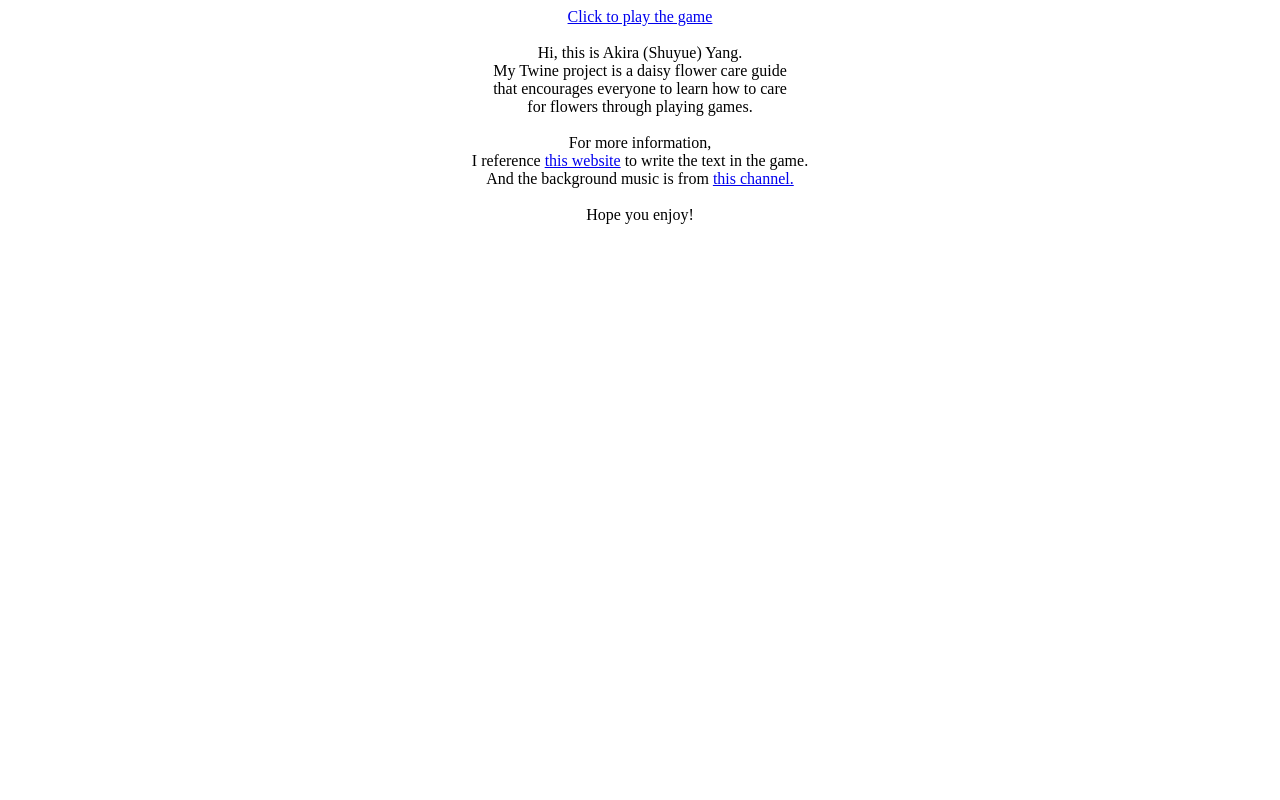
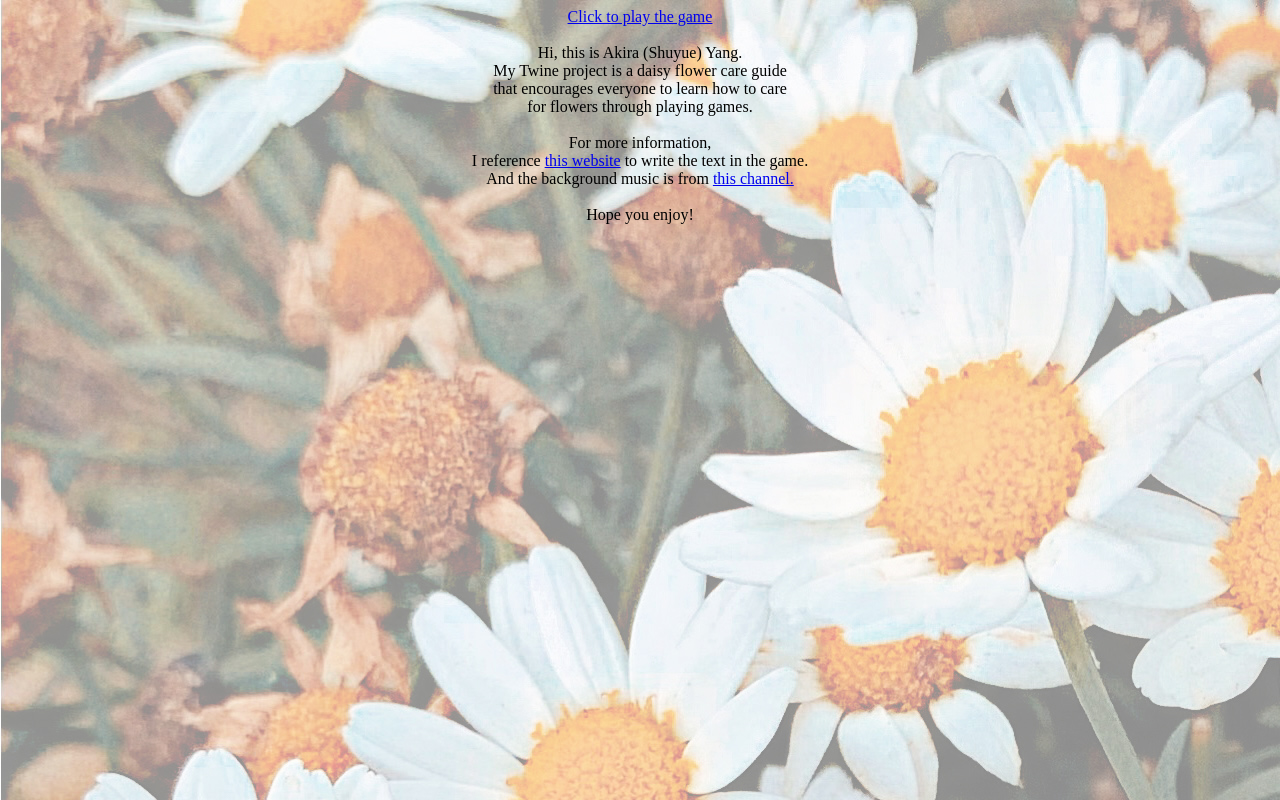
Before and after one commit to akirayang0521/Akira-twine, a plain HTML site: page index.html in a window 1280 px wide. Drawn offline with Linux system fonts and the light colour scheme.

Commit message:
Update index.html

```diff
--- a/index.html
+++ b/index.html
@@ -1,10 +1,10 @@
 <html>
   <head>
     <style>
-      body{text-align:center} {background-image: url("https://akirayang0521.github.io/Akira-twine/image/daisy_hdr1.jpg");}
+      body{text-align:center}
     </style>
   </head>
-  <body>
+  <body background="https://akirayang0521.github.io/Akira-twine/image/daisy_hdr1.jpg">
     <a href="https://akirayang0521.github.io/Akira-twine/game/Akira_Twine.html">Click to play the game</a>    <br>
     <br>
     Hi, this is Akira (Shuyue) Yang.    <br>
```
